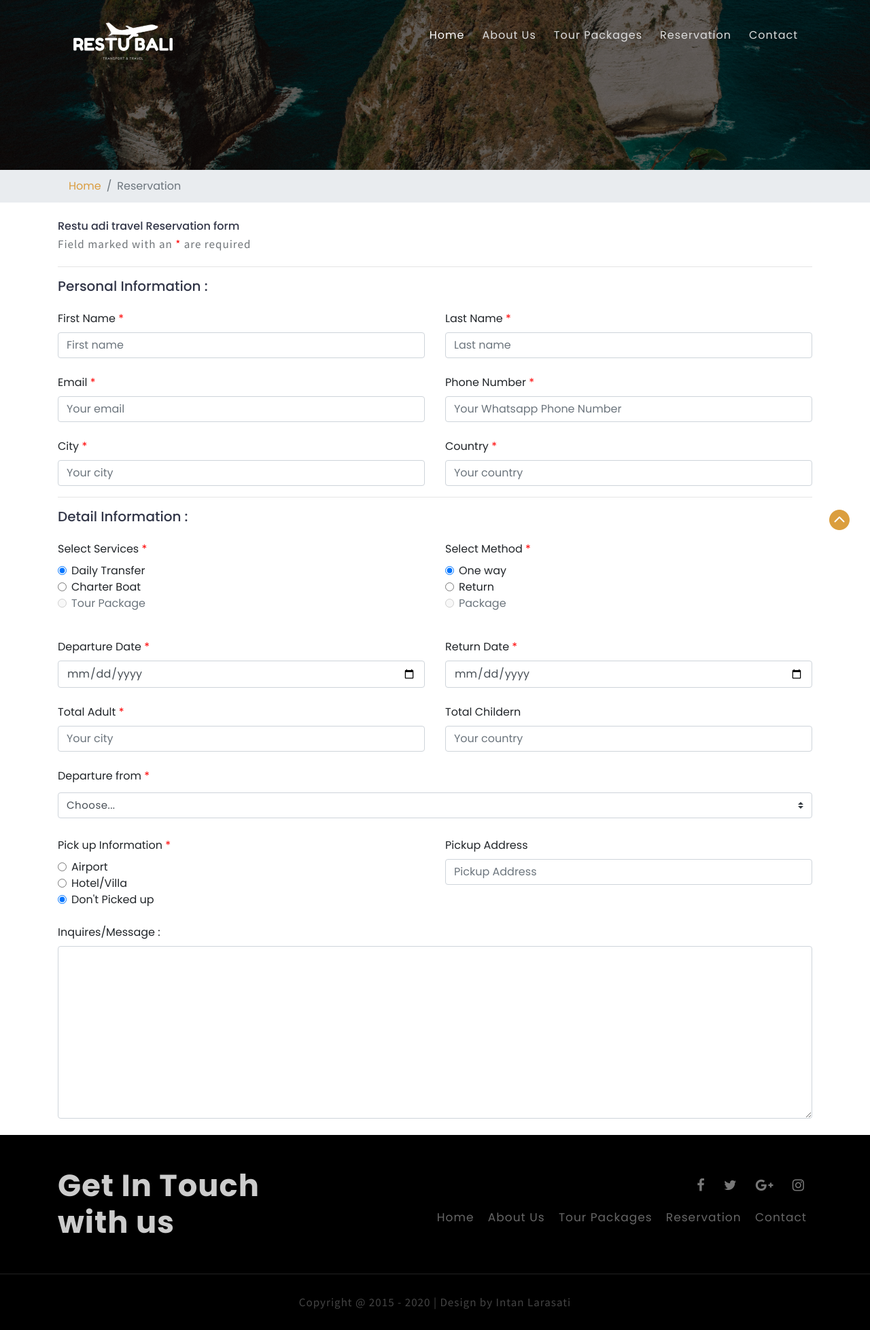
After one commit to ekalaksmana/restuadiwebsite, a PHP site: page /reservation.php in a window 1280 px wide. The commit adds this page. Shown: the whole page at 68% size. Run offline with PHP 8.4, Linux system fonts and the light colour scheme.

Commit message:
Reservation page form create
membuat form reservasi & sudah termasuk finishing

```diff
--- a/css/style.css
+++ b/css/style.css
@@ -1,9 +1,7 @@
-/*--
-Author: W3layouts
-Author URL: http://w3layouts.com
-License: Creative Commons Attribution 3.0 Unported
-License URL: http://creativecommons.org/licenses/by/3.0/
---*/
+/* boosttrap extention */
+
+
+/* end boostrap extention */
 html,
 body {
     margin: 0;
@@ -941,13 +939,9 @@ li.breadcrumb-item a {
 }
 
 .discount-grid {
-    background: url(../images/tourist.jpg) no-repeat ;
+    background: url(../images/kutabeach.jpg) no-repeat;
     background-size: cover;
     background-position: 50% 60%;
-
-
-
-
 }
 
 .discount-grid p {
@@ -1871,10 +1865,12 @@ ul.social-icons li a span {
     }
 }
 
-@media (min-width: 768px){
-.mt-md-4, .my-md-4 {
-    margin-top: 1rem !important;
-}
+@media (min-width: 768px) {
+
+    .mt-md-4,
+    .my-md-4 {
+        margin-top: 1rem !important;
+    }
 }
 
 @media(max-width:736px) {
--- a/header.php
+++ b/header.php
@@ -12,7 +12,7 @@
 				<li class="active"><a href="index.php">Home</a></li>
 				<li class=""><a href="about.php">About Us</a></li>
 				<li class=""><a href="tour.php">Tour Packages</a></li>
-				<li class=""><a href="#">Reservation</a></li>
+				<li class=""><a href="reservation.php">Reservation</a></li>
 				<li class="mr-2"><a href="contact.php">Contact</a></li>
 			</ul>
 		</nav>
--- /dev/null
+++ b/reservation.php
@@ -0,0 +1,261 @@
+<!--
+author: W3layouts
+author URL: http://w3layouts.com
+License: Creative Commons Attribution 3.0 Unported
+License URL: http://creativecommons.org/licenses/by/3.0/
+-->
+<!DOCTYPE html>
+<html lang="en">
+<head>
+<title>Restu Adi Travel | About Page</title>
+<meta name="viewport" content="width=device-width, initial-scale=1">
+<meta charset="utf-8">
+<meta name="keywords" content="Commute Responsive web template, Bootstrap Web Templates, Flat Web Templates, Android Compatible web template,
+Smartphone Compatible web template, free webdesigns for Nokia, Samsung, LG, SonyEricsson, Motorola web design" />
+
+    <script>
+        addEventListener("load", function () {
+            setTimeout(hideURLbar, 0);
+        }, false);
+
+        function hideURLbar() {
+            window.scrollTo(0, 1);
+        }
+    </script>
+
+	<!-- css files -->
+    <link href="css/bootstrap.css" rel='stylesheet' type='text/css' /><!-- bootstrap css -->
+    <link href="css/style.css" rel='stylesheet' type='text/css' /><!-- custom css -->
+    <link href="css/font-awesome.min.css" rel="stylesheet"><!-- fontawesome css -->
+	<!-- //css files -->
+
+	<!-- google fonts -->
+    <link href="//fonts.googleapis.com/css?family=Poppins:100,100i,200,200i,300,300i,400,400i,500,500i,600,600i,700,700i,800,800i,900" rel="stylesheet">
+	<link href="//fonts.googleapis.com/css?family=Source+Sans+Pro:200,200i,300,300i,400,400i,600,600i,700,700i,900,900i" rel="stylesheet">
+	<!-- //google fonts -->
+
+</head>
+<body>
+
+<?php include'header.php'; ?>
+
+<!-- banner -->
+<div class="inner-banner" id="home">
+	<div class="inner-banner-overlay">
+		<div class="container">
+
+		</div>
+	</div>
+</div>
+<!-- //banner -->
+
+<!-- page details -->
+<div class="breadcrumb-agile">
+	<div class="container">
+		<ol class="breadcrumb">
+			<li class="breadcrumb-item">
+				<a href="index.php">Home</a>
+			</li>
+			<li class="breadcrumb-item active" aria-current="page">Reservation</li>
+		</ol>
+	</div>
+</div>
+<!-- //page details -->
+
+
+<!-- Reservation form -->
+<div class="container">
+    <br>
+    <div class="row">
+        <div class="col-sm">
+            <h6>Restu adi travel Reservation form</h6>
+            <p>Field marked with an <span style="color: red;">*</span> are required</p>
+            <hr>
+            <h5>Personal Information :</h5>
+            <br>
+            <form>
+                <div class="row">
+                    <div class="col">
+                        <label for="first-name">First Name <span style="color: red;">*</span></label>
+                        <input type="text" id="first-name" class="form-control" placeholder="First name">
+                    </div>
+
+                    <div class="col">
+                        <label for="last-name">Last Name <span style="color: red;">*</span></label>
+                        <input type="text" class="form-control" id="last-name" placeholder="Last name">
+                    </div>
+                </div>
+                <br>
+                <div class="row">
+                    <div class="col">
+                        <label for="email">Email <span style="color: red;">*</span></label>
+                        <input type="text" id="email" class="form-control" placeholder="Your email">
+                    </div>
+
+                    <div class="col">
+                        <label for="phone-number">Phone Number <span style="color: red;">*</span></label>
+                        <input type="text" class="form-control" id="phone-number" placeholder="Your Whatsapp Phone Number">
+                    </div>
+                </div>
+                <br>
+                <div class="row">
+                    <div class="col">
+                        <label for="city">City <span style="color: red;">*</span></label>
+                        <input type="text" id="city" class="form-control" placeholder="Your city">
+                    </div>
+
+                    <div class="col">
+                        <label for="country">Country <span style="color: red;">*</span></label>
+                        <input type="text" class="form-control" id="country" placeholder="Your country">
+                    </div>
+                </div>
+                <hr>
+                <h5>Detail Information :</h5>
+                <br>
+                <div class="row">
+                    <div class="col">
+                        <label>Select Services <span style="color: red;">*</span></label>
+                        <fieldset class="form-group">
+                            <div class="row">
+                              <div class="col-sm-10">
+                                <div class="form-check">
+                                  <input class="form-check-input" type="radio" name="select-services" id="select-services" value="option1" checked>
+                                  <label class="form-check-label" for="select-services1">
+                                    Daily Transfer
+                                  </label>
+                                </div>
+                                <div class="form-check">
+                                  <input class="form-check-input" type="radio" name="select-services" id="select-services" value="option2">
+                                  <label class="form-check-label" for="select-services2">
+                                    Charter Boat
+                                  </label>
+                                </div>
+                                <div class="form-check disabled">
+                                  <input class="form-check-input" type="radio" name="select-services" id="select-services" value="option3" disabled>
+                                  <label class="form-check-label" for="select-services">
+                                    Tour Package
+                                  </label>
+                                </div>
+                              </div>
+                            </div>
+                          </fieldset>
+                    </div>
+
+                    <div class="col">
+                        <label for="country">Select Method <span style="color: red;">*</span></label>
+                        <fieldset class="form-group">
+                            <div class="row">
+                              <div class="col-sm-10">
+                                <div class="form-check">
+                                  <input class="form-check-input" type="radio" name="select-method" id="select-method1" value="option1" checked>
+                                  <label class="form-check-label" for="select-method1">
+                                    One way
+                                  </label>
+                                </div>
+                                <div class="form-check">
+                                  <input class="form-check-input" type="radio" name="select-method" id="select-method2" value="option2">
+                                  <label class="form-check-label" for="select-method2">
+                                    Return
+                                  </label>
+                                </div>
+                                <div class="form-check disabled">
+                                  <input class="form-check-input" type="radio" name="select-method" id="select-method3" value="option3" disabled>
+                                  <label class="form-check-label" for="select-method3">
+                                    Package
+                                  </label>
+                                </div>
+                              </div>
+                            </div>
+                          </fieldset>
+                    </div>
+                </div>
+                <br>
+                <div class="row">
+                    <div class="col">
+                        <label for="city">Departure Date <span style="color: red;">*</span></label>
+                        <input type="date" id="city" class="form-control" placeholder="Your city">
+                    </div>
+
+                    <div class="col">
+                        <label for="country">Return Date <span style="color: red;">*</span></label>
+                        <input type="date" class="form-control" id="country" placeholder="Your country">
+                    </div>
+                </div>
+                <br>
+                <div class="row">
+                    <div class="col">
+                        <label for="total-adult">Total Adult <span style="color: red;">*</span></label>
+                        <input type="number" id="total-adult" class="form-control" placeholder="Your city">
+                    </div>
+
+                    <div class="col">
+                        <label for="total-child">Total Childern</label>
+                        <input type="number" class="form-control" id="total-child" placeholder="Your country">
+                    </div>
+                </div>
+                <br>
+                <div class="row">
+                    <div class="col">
+                        <label for="departure-from">Departure from <span style="color: red;">*</span></label>
+                        <select class="custom-select my-1 mr-sm-2" id="inlineFormCustomSelectPref">
+                            <option value="1">Sanur(Bali) to lembongan island - Time: 10.00 Am</option>
+                            <option value="1">Sanur(Bali) to lembongan island - Time: 01.00 Pm</option>
+                            <option value="1">Sanur(Bali) to lembongan island - Time: 04.00 Pm</option>
+                            <option selected>Choose...</option>
+                            <option value="1">Lembongan island to Sanur(Bali) - Time: 08.30 Am</option>
+                            <option value="1">Lembongan island to Sanur(Bali) - Time: 11.30 Am</option>
+                            <option value="1">Lembongan island to Sanur(Bali) - Time: 03.00 Pm</option>
+                        </select>
+                    </div>
+                </div>
+                <br>
+                <div class="row">
+                    <div class="col">
+                        <label for="total-adult">Pick up Information <span style="color: red;">*</span></label>
+
+                        <div class="form-check">
+                        <input class="form-check-input" type="radio" name="exampleRadios" id="exampleRadios1" value="option1">
+                        <label class="form-check-label" for="exampleRadios1">
+                        Airport
+                        </label>
+                        </div>
+                        <div class="form-check">
+                        <input class="form-check-input" type="radio" name="exampleRadios" id="exampleRadios2" value="option2">
+                        <label class="form-check-label" for="exampleRadios2">
+                        Hotel/Villa
+                        </label>
+                        </div>
+                        <div class="form-check disabled">
+                        <input checked class="form-check-input" type="radio" name="exampleRadios" id="exampleRadios3" value="option3">
+                        <label class="form-check-label" for="exampleRadios3">
+                        Don't Picked up
+                        </label>
+                    </div>
+                    </div>
+
+                    <div class="col">
+                        <label for="pickup-addres">Pickup Address</label>
+                        <input type="text" class="form-control" id="pickup-addres" placeholder="Pickup Address">
+                    </div>
+                </div>
+                <br>
+                <div class="row">
+                    <div class="col">
+                        <label for="inquires">Inquires/Message :</label>
+
+                        <textarea class="form-control" name="inquires" id="inquires" cols="30" rows="10"></textarea>
+                    </div>
+                </div>
+
+            </form>
+            <br>
+        </div>
+    </div>
+</div>
+<!-- /reservation form -->
+
+
+<?php include'footer.php'; ?>
+
+</body>
+</html>
```
Also changed, not shown: about.php (+1 -7 lines), head.php (added, +34 -0 lines), database.sql (added).
